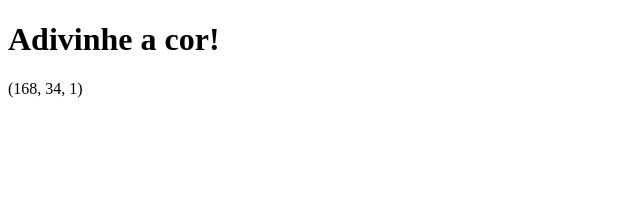
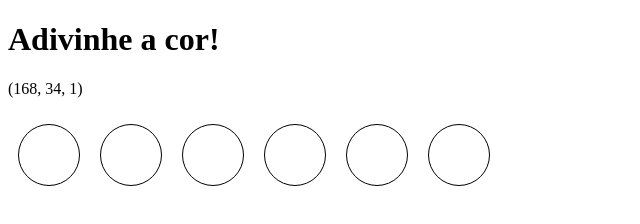
Before and after one commit to Pablo73/project-color-guess, a website: page index.html in a window 1280 px wide. Shown: the whole page, without its empty margins (0-640 px from the left). Drawn offline with Linux system fonts and the light colour scheme.

Commit message:
Requisito 3

```diff
--- a/index.html
+++ b/index.html
@@ -10,6 +10,14 @@
 <body>
     <h1 id="title">Adivinhe a cor!</h1>
     <p id="rgb-color">(168, 34, 1)</p>
+<section class="balls">
+    <div class="ball"></div>
+    <div class="ball"></div>
+    <div class="ball"></div>
+    <div class="ball"></div>
+    <div class="ball"></div>
+    <div class="ball"></div>
+</section>
     <script src="/script.js"></script>
 </body>
 </html>
--- a/style.css
+++ b/style.css
@@ -0,0 +1,11 @@
+.ball {
+  border: 1px solid black;
+  width: 60px;
+  height: 60px;
+  border-radius: 100%;
+  margin: 10px;
+}
+
+.balls {
+    display: flex;
+}
```
